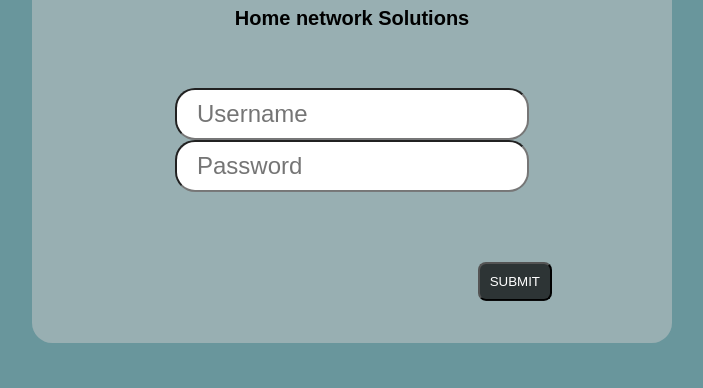
After one commit to JaneBdemented/Graphical_user_interface, a PHP site: page /login.html in a window 1280 px wide. The commit adds this page. Shown: the part 412-800 px from the top of the page, without its empty margins (288-991 px from the left). Run offline with PHP 8.4, Linux system fonts and the light colour scheme.

Commit message:
Database and Login page added

```diff
--- /dev/null
+++ b/sb 3/login.html
@@ -0,0 +1,155 @@
+<html>
+
+<head>
+	<script>
+		function clearBox(id){
+			var comp = document.getElementById(id);
+			comp.value="";
+		}
+
+	</script>
+
+<style>
+
+
+body{
+	margin: 0;
+	padding: 0;
+	color: #00;
+	font-family: Arial;
+	font-size: 12px;
+}
+
+.body{
+position:fixed;
+    padding:0;
+    margin:0;
+    color: #ff;
+    width: 100%;
+    height: 100%;
+	/*background-image: url('images/cu.jpg');*/
+	background-size: cover;
+	-webkit-filter: blur(3px);
+	z-index: -5;
+}
+
+.input {
+     -moz-border-radius: 20px;
+    -webkit-border-radius: 20px;
+    -khtml-border-radius: 20px;
+    border-radius: 20px;
+    outline: 0;
+    font-size:24px;
+    padding: 10px 20px 10px 20px;
+}
+
+.input-sml {
+     -moz-border-radius: 20px;
+    -webkit-border-radius: 20px;
+    -khtml-border-radius: 20px;
+    border-radius: 20px;
+    outline: 0;
+    font-size:12px;
+    padding: 10px 20px 10px 20px;
+    width: 200px;
+}
+
+
+p.item {
+
+
+
+	font-style: italic;
+
+
+	  /* IE 8 */
+  -ms-filter: "progid:DXImageTransform.Microsoft.Alpha(Opacity=70)";
+
+  /* IE 5-7 */
+  filter: alpha(opacity=70);
+
+  /* Netscape */
+  -moz-opacity: 0.7;
+
+  /* Safari 1.x */
+  -khtml-opacity: 0.7;
+
+  /* Good browsers */
+  opacity: 0.7;
+}
+
+
+
+.button {
+
+  padding: 10px 10px 10px 10px ;
+  background-color:rgba(0,0,0,0.7);
+  color:#fff;
+  text-transform: uppercase;
+
+  outline:0;
+
+  border-radius: 8px;
+  -moz-border-radius: 8px;
+  -webkit-border-radius: 8px;
+
+}
+
+<style>
+  body {background-color:green}
+  h1   {color:black}
+  p    {color:green}
+  html {background-color: #69969c;}
+</style>
+
+</style>
+
+</head>
+
+<body>
+
+<div class="body"></div>
+<center>
+
+<div style="   position: fixed;
+  top: 50%;
+  left: 50%;
+  transform: translate(-50%, -50%);
+  background: rgba(200, 200, 200, 0.5);
+     -moz-border-radius: 20px;
+    -webkit-border-radius: 20px;
+    -khtml-border-radius: 20px;
+    border-radius: 20px;
+    padding: 30px 120px 30px 120px;
+
+  ">
+
+<h1><img src='sdn.png'><br /><br /><small> Home network Solutions </small></h1>
+<br /><br /><br />
+
+  				<form method="post" action="http://localhost/sb 3/index.php">
+
+				<input name="login" id="login" type="text" placeholder="Username" title="Username" class="input" onclick="webpage.html"/><br />
+				<input name="password" id="password" type="password" placeholder="Password" title="Password" class="input" /><br />
+				<br /><br />
+
+				<center>
+
+
+
+<br /><br /><br />
+
+		</center>
+
+		<div align="right">
+		<input type="submit" value="Submit" class="button">
+</div>
+
+	</form>
+
+
+	</div>
+
+	</center>
+</body>
+</html>
```
Also changed, not shown: sb 3/home_network (1).sql (added, +228 -0 lines), sb 3/index.php (+34 -63 lines), 1 other file.
